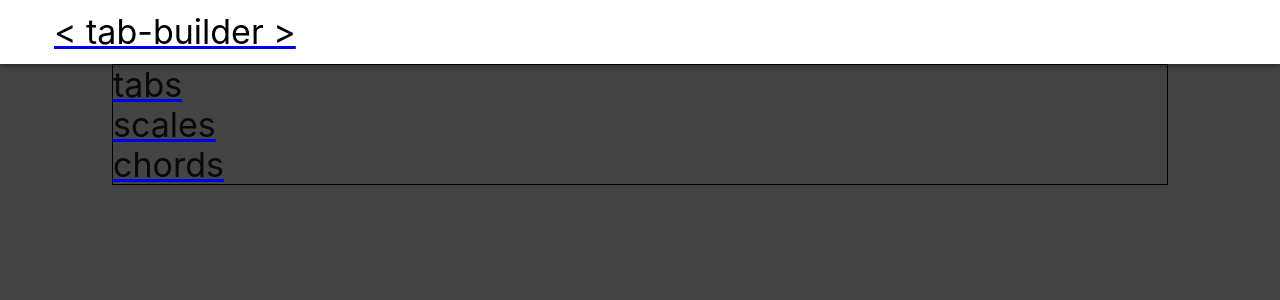
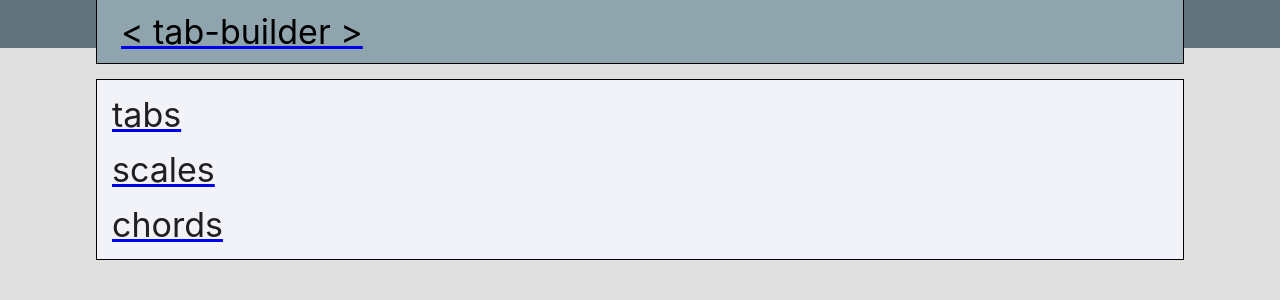
Before and after one commit to bcrabbe/tab-builder, a React (Create React App) app: page /#/ in a window 1280 px wide. Shown: the top 300 px of the page. Built offline with nearby package versions, Linux system fonts and the light colour scheme.

Commit message:
theme, page and layout

```diff
--- a/src/components/Chords.jsx
+++ b/src/components/Chords.jsx
@@ -97,7 +97,12 @@ class Chords extends React.PureComponent {
 
 const styles = theme => ({
   root: {
+    display: 'flex',
     width: '100%',
+    flexWrap: 'wrap',
+  },
+  chord: {
+    width: '60rem'
   }
 });
 
--- a/src/components/FretBoard.jsx
+++ b/src/components/FretBoard.jsx
@@ -210,6 +210,7 @@ class FretBoard extends Component {
         key={`${string}${fretOfNote(note)}`}
         x={x}
         y={y}
+        backgroundColor={this.props.theme.palette.page}
         className={classes.noteLabel}
         style={{
           fontSize: fontSize,
@@ -304,7 +305,7 @@ const styles = theme => ({
     strokeWidth: `${2 * STROKE_WIDTH}rem`,
   },
   background: {
-    fill: "#fff"
+    fill: "rgba(0,0,0,0)"
   },
   noteCircle: {
     r: "0.02rem",
@@ -316,4 +317,4 @@ const styles = theme => ({
   }
 });
 
-export default withStyles(styles)(FretBoard);
+export default withStyles(styles, {withTheme:true})(FretBoard);
--- a/src/components/Home.jsx
+++ b/src/components/Home.jsx
@@ -37,7 +37,7 @@ class Home extends React.PureComponent {
             <Link to={`/${route}`}>
               <Typography
                 variant='h4'
-                className={classes.subHeading}
+                className={classes.route}
               >
                 {route}
               </Typography>
@@ -52,7 +52,12 @@ class Home extends React.PureComponent {
 
 const styles = theme => ({
   root: {
-    width: '100%',
+    width: '100%'
+  },
+  route: {
+    marginLeft: theme.spacing.margin*theme.spacing.marginScale,
+    marginBottom: theme.spacing.margin*theme.spacing.marginScale,
+    marginTop: theme.spacing.margin*theme.spacing.marginScale
   }
 });
 
--- a/src/components/Page.jsx
+++ b/src/components/Page.jsx
@@ -38,9 +38,13 @@ class Page extends React.PureComponent {
 
 const styles = theme => ({
   root: {
-    width: '82.5vw',
+    width: theme.spacing.pageWidth,
+    marginTop: theme.spacing.pageMarginTop,
+    marginTBottom: theme.spacing.pageMarginBottom,
+    backgroundColor: theme.palette.page,
     height: '100%',
     border: '1px solid #000',
+    boxShadow: theme.shadows[theme.defaultShadow],
     margin: 'auto'
   }
 });
--- a/src/components/PersistentLayout.jsx
+++ b/src/components/PersistentLayout.jsx
@@ -26,11 +26,11 @@ class PersistentLayout extends React.Component {
 
   render() {
     const {classes} = this.props;
-    console.log(this.props.children);
+    console.log(this.props.theme);
     return (
       <div className={classes.root}>
         <AppBar color= 'primary' postition='static' className={classes.appBar}>
-          <Toolbar className={classes.flexContainer}>
+          <Toolbar className={classes.toolbar}>
             <Link to='/'>
               <Typography
                 variant='h4'
@@ -58,26 +58,42 @@ const styles = theme => ({
     position: 'relative',
     display: 'flex',
     width: '100%',
+    backgroundColor: theme.palette.background.dark
   },
   toolbarSpacer: theme.mixins.toolbar,
   content: {
     width: '100%',
-    backgroundColor: theme.palette.secondary.dark,
+    backgroundColor: theme.palette.background.light,
     minHeight: '100vh',
     height: '100%'
   },
   subHeading: {
-    color: theme.palette.secondary.light,
-    marginLeft: 3*theme.spacing.margin,
+    color: theme.palette.primary.contrastText,
     overflow: 'hidden',
     whiteSpace: 'nowrap',
     textOverflow: 'ellipsis',
-    textDecoration: 'none'
+    textDecoration: 'none',
+    paddingBottom: theme.spacing.padding * theme.spacing.paddingScale * 2,
+    paddingTop: theme.spacing.padding * theme.spacing.paddingScale * 2,
   },
-  flexContainer: {
+  appBar: {
+    backgroundColor: theme.palette.primary.dark,
+    boxShadow: 'none',
+    overflowY: 'visible',
+    height: 'calc(6%)'
+
+  },
+  toolbar: {
+    backgroundColor: theme.palette.primary.main,
     display: 'flex',
-    justifyContent: 'space-between'
-
+    height: 'auto',
+    justifyContent: 'space-between',
+    margin: 'auto',
+    borderLeft: `${theme.genericBorder()}`,
+    borderRight: `${theme.genericBorder()}`,
+    borderBottom: `${theme.genericBorder()}`,
+    boxShadow: theme.shadows[theme.defaultShadow],
+    width: theme.spacing.pageWidth,
   }
 });
 
--- a/src/components/Scraper/Scraper.jsx
+++ b/src/components/Scraper/Scraper.jsx
@@ -1,27 +1,11 @@
 import React, { Component } from 'react';
 import { withStyles } from '@material-ui/core/styles';
+import { Typography } from '@material-ui/core';
 import TabDisplay from '../TabDisplay.jsx';
 import Parser from './parser.js';
+import Search from './Search.jsx';
 
-const styles = theme => ({
-  root: {
-    margin: 20,
-    borderStyle: "solid",
-    padding: 20
-  },
-  resultCard :{
-    margin: 20,
-    borderStyle: "solid",
-    padding: 20
-  },
-  tabDisplay: {
-    margin: 20,
-    borderStyle: "solid",
-    padding: 20
-  }
-});
-
-class App extends Component {
+class Scraper extends Component {
   constructor(props) {
     super(props);
     this.state = {
@@ -35,15 +19,15 @@ class App extends Component {
   }
 
   search = query => {
-    fetch(this.state.serverUrl+"/search/"+query).then(
+    fetch(this.state.serverUrl + "/search/" + query).then(
       res => res.json()
     ).then(
       res => this.setState({searchResults: res})
-    ).catch(err => console.error(err));
+    ).catch(err => console.warn(err));
   }
 
   get = url => {
-    fetch(this.state.serverUrl+"/get/"+encodeURIComponent(url)).then(
+    fetch(this.state.serverUrl + "/get/" + encodeURIComponent(url)).then(
       res => res.json()
     ).then(
       res => {
@@ -51,19 +35,21 @@ class App extends Component {
         console.log(JSON.stringify(res));
         this.state.parser.parse(res.content.text);
       }
-    ).catch(err => console.error(err));
+    ).catch(err => console.warn(err));
   }
 
   displayLoadButton = url => {
     return (
-      <input type="submit"
-             onClick={(e) => this.get(url)}
-        value="Load it up" />
+      <input
+        type="submit"
+        onClick={(e) => this.get(url)}
+        value="Load it up"
+      />
     );
   }
 
   displayResultInfo = result => Object.entries(result).map(
-    ([field, value]) => (<p key={field}>{field}: {value}</p>)
+    ([field, value]) => <p key={field}> {`${field}: ${value}`}</p>
   )
 
   resultDisplay = (result, key) => (
@@ -165,16 +151,18 @@ class App extends Component {
     const {classes} = this.props;
     return (
       <div className={classes.root}>
-        <h3>Scraper</h3>
+        <Typography
+          variant={this.props.theme.typography.pageTitleVariant}
+        >
+          Scraper
+        </Typography>
+        {!this.state.tab ? (
+          <Search/>
+        ) :
+         this.backControlDisplay()
+        }
         <div>
-          {
-            !this.state.tab ? this.searchControlDisplay() :
-              this.backControlDisplay()
-          }
-        </div>
-        <div>
-          {
-            this.state.tab ? this.tabDisplay(this.state.tab) :
+          {this.state.tab ? this.tabDisplay(this.state.tab) :
               this.resultsDisplay(this.state.searchResults)
           }
         </div>
@@ -184,4 +172,15 @@ class App extends Component {
   }
 }
 
-export default withStyles(styles)(App);
+const styles = theme => ({
+  root: {
+    margin: theme.spacing.margin,
+    padding: theme.spacing.padding,
+  },
+  resultCard :{
+  },
+  tabDisplay: {
+  }
+});
+
+export default withStyles(styles, {withTheme: true})(Scraper);
--- a/src/components/Theme.jsx
+++ b/src/components/Theme.jsx
@@ -1,24 +1,33 @@
 import { createMuiTheme } from '@material-ui/core/styles'; // v1.x
 
+const marginScale = 1.5;
 const margin = 10;
+const paddingScale = 1.5;
 const padding = 5;
+const pageWidth = '85vw';
 const themeDefault = createMuiTheme({
   palette: {
     type: 'light',
+    page: '#f2f2f9',
+    background: {
+      light: '#e0e0e0',
+      dark: '#9e9e9e'
+    },
     primary: {
-      light: '#fff',
-      main: '#fff',
-      dark: '#aaa',
+      light: '#c1d5e0',
+      main: '#90a4ae',
+      dark: '#62757f',
       contrastText: '#000',
     },
     secondary: {
-      light: '#000',
-      main: '#000',
-      dark: '#444',
+      light: '#efdcd5',
+      main: '#bcaaa4',
+      dark: '#8c7b75',
       contrastText: '#000',
     },
   },
   typography: {
+    pageTitleVariant: 'h6',
     useNextVariants: true,
     // Use the system font instead of the default Roboto font.
     fontFamily: [
@@ -35,11 +44,21 @@ const themeDefault = createMuiTheme({
     ].join(','),
   },
   spacing: {
-    margin: margin,
-    padding: padding,
+    margin,
+    marginScale,
+    pageWidth,
+    padding,
+    paddingScale,
+    pageMarginTop: marginScale*margin,
+    pageMarginBottom: marginScale*margin
   },
+  defaultShdow: 1,
   overrides: {
   }
 });
 
+
+themeDefault.genericBorder =
+  (color=themeDefault.palette.primary.contrastText) => `1px solid ${color}`;
+
 export default themeDefault;
```
